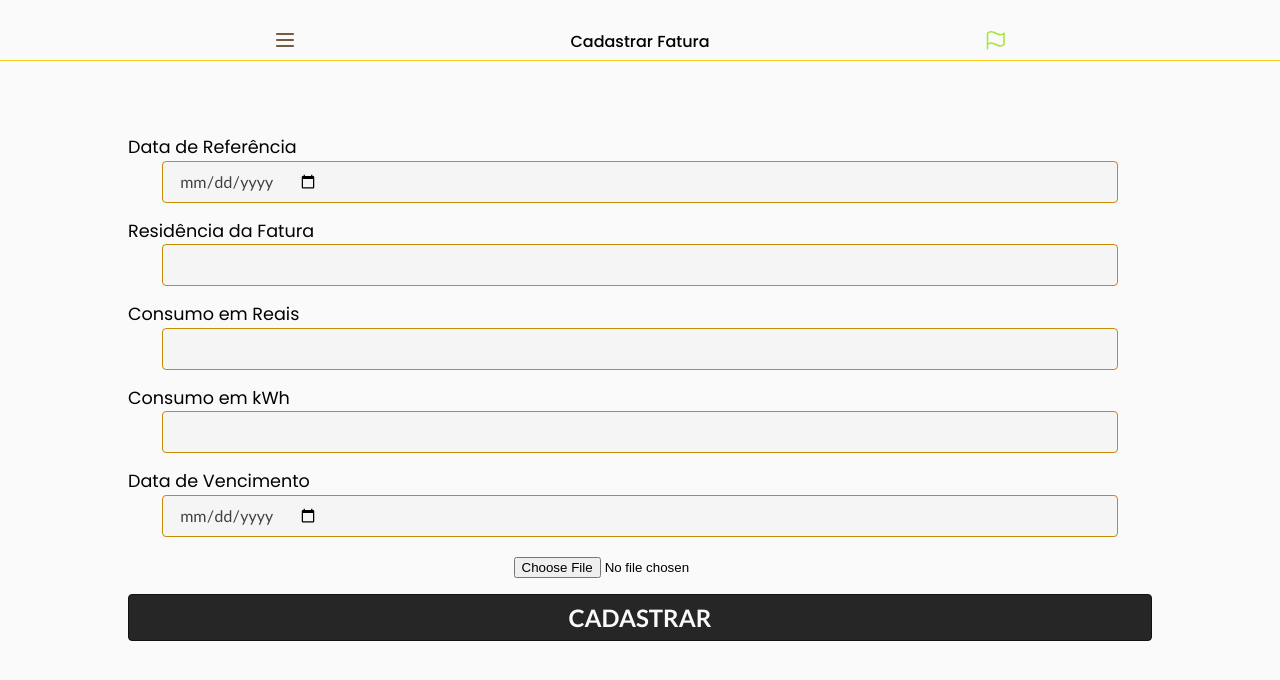
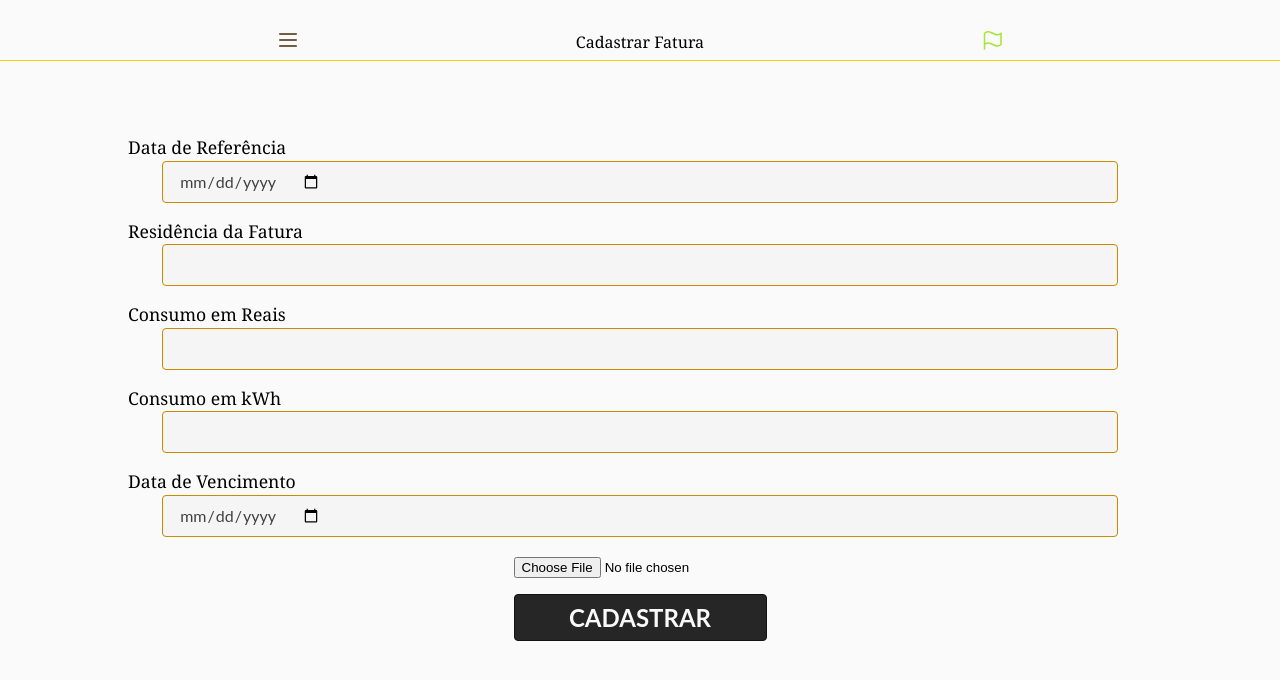
Before and after one commit to GusDev0258/luminous-ui, a React (Create React App) app: page /energyBill/cadastro in a window 1280 px wide. Shown: the top 680 px of the page. Built offline with nearby package versions, Linux system fonts and the light colour scheme.

Commit message:
fix: upload file

```diff
--- a/public/index.html
+++ b/public/index.html
@@ -9,12 +9,12 @@
       name="description"
       content="Web site created using create-react-app"
     />
-    <link rel="preconnect" href="https://fonts.googleapis.com" />
+    <!-- <link rel="preconnect" href="https://fonts.googleapis.com" />
     <link rel="preconnect" href="https://fonts.gstatic.com" crossorigin />
     <link
       href="https://fonts.googleapis.com/css2?family=Lato:ital,wght@0,300;0,400;0,700;0,900;1,400&family=Poppins:wght@300;400;500;700;900&display=swap"
       rel="stylesheet"
-    />
+    /> -->
     <link rel="apple-touch-icon" href="%PUBLIC_URL%/logo192.png" />
     <!--
       manifest.json provides metadata used when your web app is installed on a
--- a/src/css/Home/Home.css
+++ b/src/css/Home/Home.css
@@ -21,3 +21,4 @@
   color: #fff;
   font-family: 'Poppins', Georgia, 'Times New Roman', Times, serif;
 }
+/* <form className="form-container" encType="multipart/form-data" onSubmit={handleSubmit}> */
--- a/src/view/energyBill/EnergyBillCadastro.jsx
+++ b/src/view/energyBill/EnergyBillCadastro.jsx
@@ -1,6 +1,7 @@
 import React from "react";
 import Header from "../utils/Header";
 import DefaultInput from "../utils/form/DefaultInput";
+import axios from 'axios';
 
 
 const EnergyBillCadastro = () => {
@@ -11,16 +12,41 @@ const EnergyBillCadastro = () => {
   const [dueDate, setDueDate] = React.useState("");
   const [file, setFile] = React.useState();
 
+  const handleFile = ({target}) =>{
+    setFile(target.files[0]);
+  }
+  const handleFileUpload = async (event) => {
+    event.preventDefault();
 
-  function handleFile({target}){
-    console.log(target.value);
+
+
+    const formData = new FormData();
+
+    formData.append('file', file);
+
+    const token = JSON.parse(window.sessionStorage.getItem("token"));
+
+      const response = await axios.post(
+        "http://localhost:8080/api/billFile/upload", formData,
+        {
+          headers: {
+            authorization: `Bearer ${token.token}`,
+            Accept: "multipart/form-data",
+            "Content-type": "multipart/form-data",
+          },
+        }
+      );
+    console.log(response);
+  }
+
+  function handleSubmit(){
+
   }
 
   return (
     <div>
       <Header textContent="Cadastrar Fatura" />
       <section className="default-form-container">
-        <form className="form-container" encType="multipart/data">
         <DefaultInput
           label={"Data de Referência"}
           labelClassName={"default-input-label"}
@@ -66,11 +92,12 @@ const EnergyBillCadastro = () => {
           value={dueDate}
           setValue={setDueDate}
         />
+        <form encType="multipart/form-data" onSubmit={handleFileUpload} method="POST">
         <input type="file" id="documentBillPath" name="documentBillPath" className="default-input-file" onChange={handleFile}/>
-        <button className="primary-button btn-fatura">
+        <button type="submit"className="primary-button btn-fatura">
           Cadastrar
         </button>
-      </form>
+        </form>
       </section>
     </div>
   );
```
